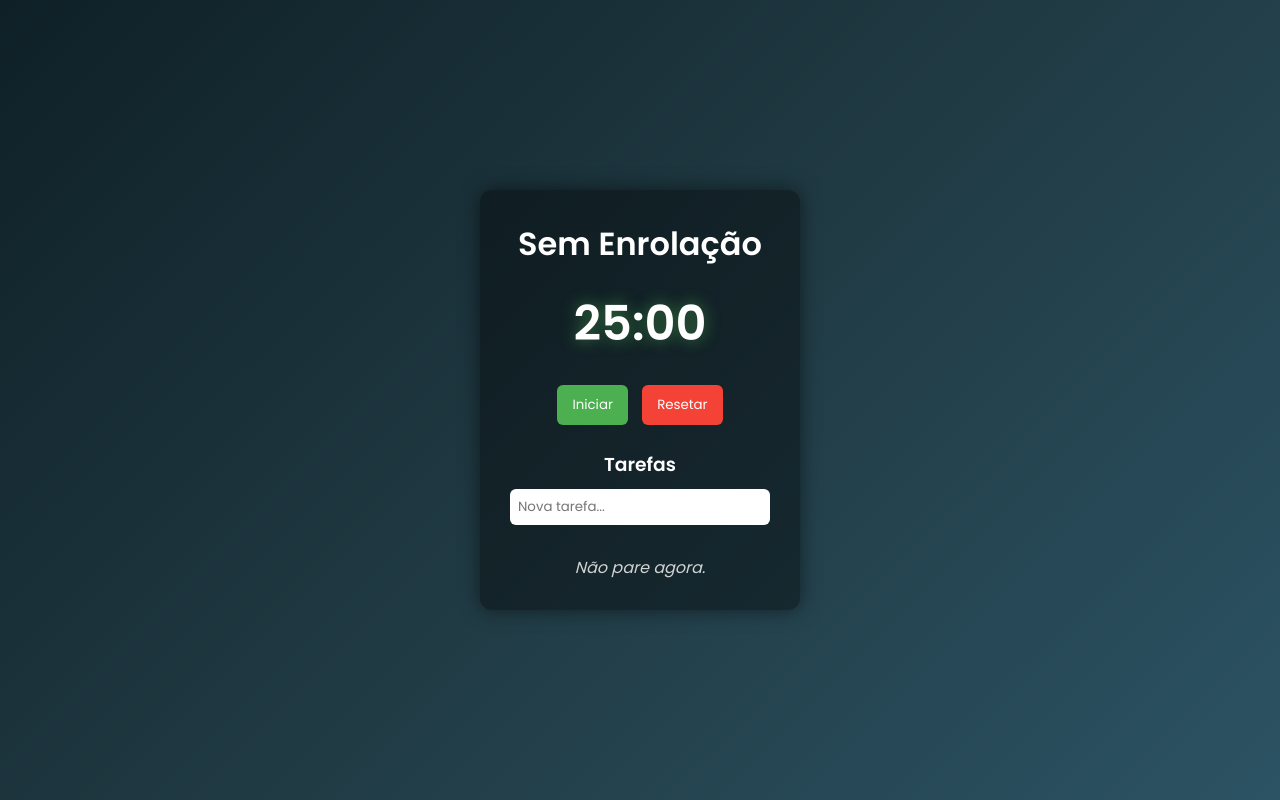
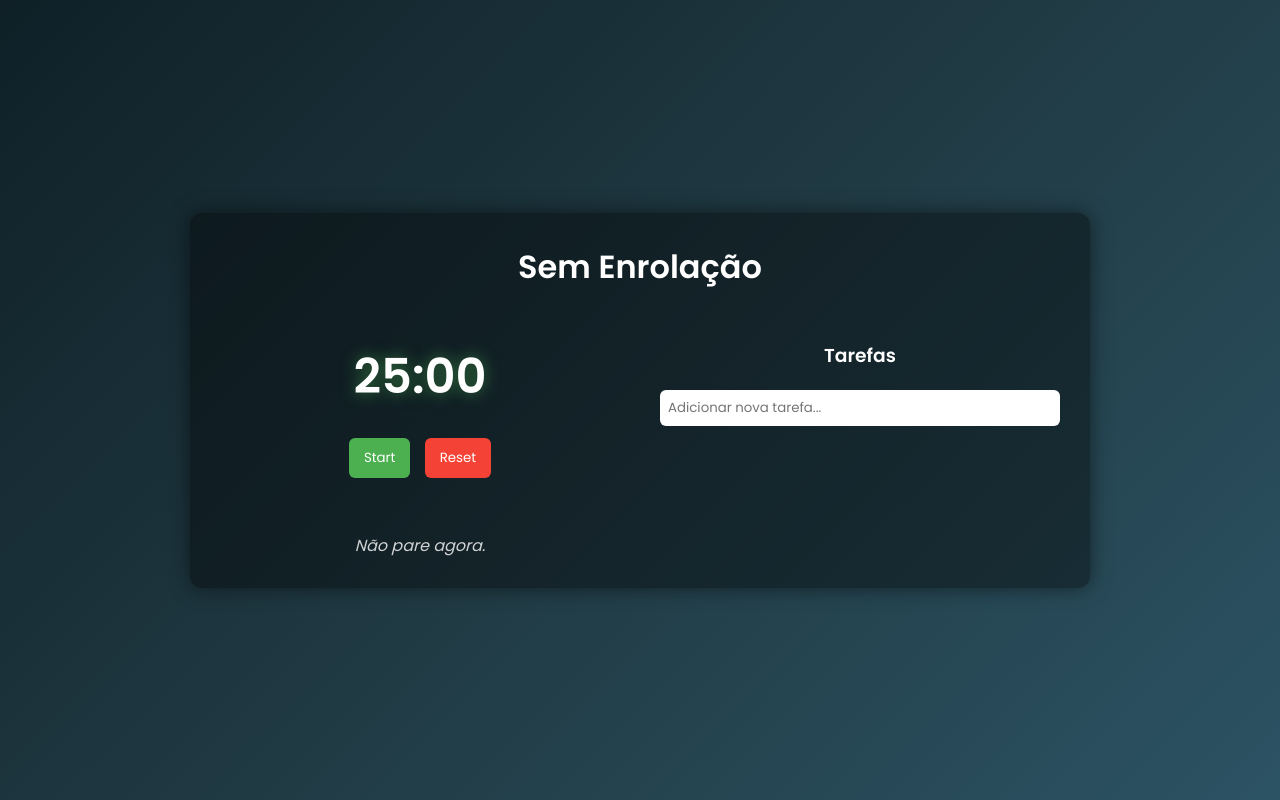
Before and after one commit to Scurra55HS/SemEnrolacao, a plain HTML site: page index.html in a window 1280 px wide. Drawn offline with Linux system fonts and the light colour scheme.

Commit message:
UI: timer e tarefas como blocos distintos

```diff
--- a/index.html
+++ b/index.html
@@ -1,30 +1,45 @@
 <!DOCTYPE html>
 <html lang="pt-BR">
+
 <head>
   <meta charset="UTF-8">
   <title>Sem Enrolação</title>
   <link rel="stylesheet" href="style.css">
 </head>
+
 <body>
 
-  <main class="app">
+  <div class="app">
     <h1>Sem Enrolação</h1>
 
-    <section class="timer">
-      <h2 id="time">25:00</h2>
-      <button id="start">Iniciar</button>
-      <button id="reset">Resetar</button>
-    </section>
+    <div class="content">
 
-    <section class="tasks">
-      <h3 id="TituloTask">Tarefas</h3>
-      <input type="text" id="taskInput" placeholder="Nova tarefa...">
-      <ul id="taskList"></ul>
-    </section>
+      <!-- BLOCO DO TIMER -->
+      <div class="timer">
+        <h2 id="time">25:00</h2>
 
-    <p class="quote" id="quote"></p>
-  </main>
+        <div>
+          <button id="start">Start</button>
+          <button id="reset">Reset</button>
+        </div>
+
+        <p class="quote"></p>
+      </div>
+
+      <!-- BLOCO DAS TASKS -->
+      <div class="tasks">
+        <h3 id="TituloTask">Tarefas</h3>
+
+        <input type="text" id="taskInput" placeholder="Adicionar nova tarefa...">
+
+        <ul id="taskList">
+        </ul>
+      </div>
+
+    </div>
+  </div>
 
   <script src="script.js"></script>
 </body>
+
 </html>
--- a/script.js
+++ b/script.js
@@ -111,11 +111,11 @@ const quotes = [
     "Faça mesmo sem vontade."
 ];
 
-const quoteElement = document.getElementById("quote");
+const quoteEl = document.querySelector('.quote');
 
 function changeQuote() {
     const random = Math.floor(Math.random() * quotes.length);
-    quoteElement.textContent = quotes[random];
+    quoteEl.textContent = quotes[random];
 }
 
 changeQuote();
--- a/style.css
+++ b/style.css
@@ -21,15 +21,38 @@ body {
     background: rgba(0, 0, 0, 0.4);
     padding: 30px;
     border-radius: 12px;
-    width: 320px;
+    width: 90vw;
+    max-width: 900px;
+    box-shadow: 0 0 20px rgba(0, 0, 0, 0.5);
+}
+
+h1 {
     text-align: center;
-    box-shadow: 0 0 20px rgba(0, 0, 0, 0.5);
+}
+
+.content {
+    display: flex;
+    gap: 40px;
+    margin-top: 30px;
+    align-items: flex-start;
+}
+
+
+.timer {
+    flex: 1;
+    text-align: center;
 }
 
 .timer h2 {
     font-size: 48px;
     margin: 20px 0;
     text-shadow: 0 0 15px rgba(76, 175, 80, 0.6);
+}
+
+
+.tasks {
+    flex: 1;
+    text-align: left;
 }
 
 
@@ -79,19 +102,19 @@ button:hover {
     padding: 6px;
     border-radius: 4px;
     margin-bottom: 5px;
+    display: flex;
+    align-items: center;
+    justify-content: space-between;
+    gap: 8px;
 }
 
 #TituloTask {
     margin-bottom: 10px;
     font-weight: 600;
+    text-align: center;
+    margin-bottom: 20px;
 }
 
-.tasks li {
-    display: flex;
-    align-items: center;
-    justify-content: space-between;
-    gap: 8px;
-}
 
 .tasks li span {
     flex: 1;
@@ -108,14 +131,21 @@ button:hover {
     opacity: 0.7;
 }
 
-/* Hover clean */
+
 .tasks li button:hover {
     opacity: 1;
     transform: scale(1.2);
 }
 
 .quote {
-    margin-top: 20px;
+    text-align: center;
+    margin-top: 50px;
     font-style: italic;
     opacity: 0.8;
 }
+
+@media (max-width: 600px) {
+    .content {
+        flex-direction: column;
+    }
+}
```
